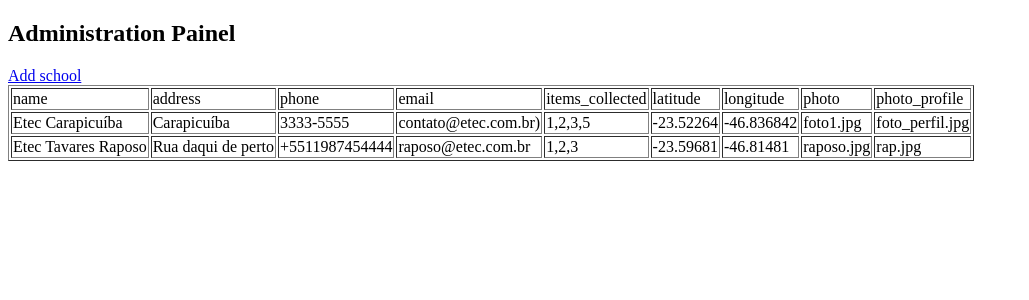
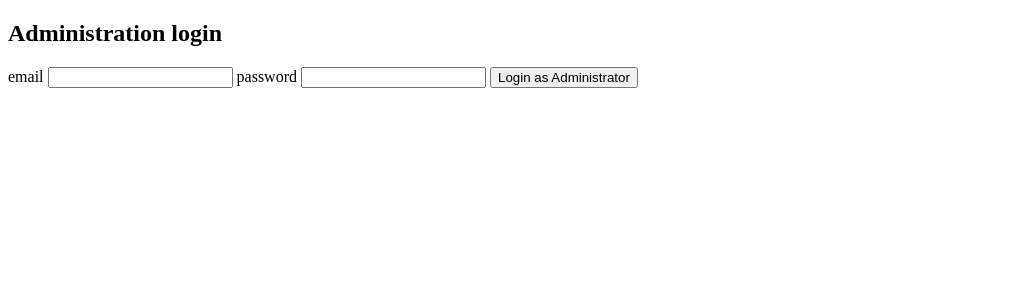
Before and after one commit to diegoflorenca/cs50-final-project, a Flask app: page /admin in a window 1280 px wide. Shown: the top 300 px of the page, without its empty margins (0-1029 px from the left). Run offline with Flask 2, Linux system fonts and the light colour scheme; data comes from the database, SQL or seed files in the repository.

Commit message:
create admin pages and routes

```diff
--- a/app.py
+++ b/app.py
@@ -1,7 +1,8 @@
-from flask import Flask, request, render_template, redirect
+from flask import Flask, request, render_template, redirect, session
 import sqlite3 as sql
 
 app = Flask(__name__)
+app.secret_key = 'dYfgd91s5xH6vc7f8ykj6E5465-HvT'
 
 DATABASE = './db/data.db'
 
@@ -24,10 +25,11 @@
             "SELECT * FROM `users` WHERE email = ?", [email])
         rows = cursor.fetchall()
         row = rows[0]
-        # Hash Password
+        # Need to Hash Password
         if row['password'] != password:
             msg = 'Password incorect, please try again.'
             return render_template('result.html', page='/login', text='Go Back', msg=msg)
+        session['userId'] = row['id']
         return redirect('/schools')
     else:
         return render_template('login.html')
@@ -61,69 +63,154 @@
 
 @app.route('/schools')
 def schools():
-    con = sql.connect(DATABASE)
-    con.row_factory = sql.Row
+    if 'userId' in session:
+        con = sql.connect(DATABASE)
+        con.row_factory = sql.Row
 
-    cursor = con.cursor()
-    cursor.execute('SELECT * FROM schools')
+        cursor = con.cursor()
+        cursor.execute('SELECT * FROM schools')
 
-    rows = cursor.fetchall()
-    return render_template('schools.html', rows=rows)
+        rows = cursor.fetchall()
+        return render_template('schools.html', rows=rows)
+    else:
+        return redirect('/login')
 
 
-@app.route('/school')
-def ong():
-    school = request.args.get('name')
-    return f"<h1>School page: {school} </h1> <a href='/donate?name=Etec%20Carapicuiba'>Donate</a>"
+@app.route('/school/<schoolId>')
+def ong(schoolId):
+    if 'userId' in session:
+        con = sql.connect(DATABASE)
+        con.row_factory = sql.Row
+
+        cursor = con.cursor()
+        cursor.execute('SELECT * FROM `schools` WHERE id=?', [schoolId])
+
+        rows = cursor.fetchall()
+        row = rows[0]
+
+        cursor.execute(
+            'SELECT * FROM `schools_items` WHERE `school_id`=?', [schoolId])
+        items = cursor.fetchall()
+        return render_template('school.html', row=row, items=items)
+    else:
+        return redirect('/login')
 
 
 @app.route('/donate')
 def donate():
-    school = request.args.get('name')
-    return f"<h1>Donate to {school} </h1> <a href='/schools'>schools</a>"
+    if 'userId' in session:
+        school = request.args.get('name')
+        return f"<h1>Donate to {school} </h1> <a href='/schools'>schools</a>"
+    else:
+        return redirect('/login')
 
 
-@app.route('/admin')
+@app.route('/admin', methods=['GET', 'POST'])
 def admin():
-    con = sql.connect(DATABASE)
-    con.row_factory = sql.Row
+    if request.method == 'POST':
+        email = request.form.get('email')
+        password = request.form.get('password')
 
-    cursor = con.cursor()
-    cursor.execute('SELECT * FROM schools')
+        con = sql.connect(DATABASE)
+        con.row_factory = sql.Row
+        cursor = con.cursor()
+        # TODO Create a field on database to identify an administrator!
+        cursor.execute(
+            "SELECT * FROM `users` WHERE email = ?", [email])
+        rows = cursor.fetchall()
+        row = rows[0]
+        # TODO Hash Password
+        if row['password'] != password:
+            msg = 'Password incorect, please try again.'
+            return render_template('result.html', page='/admin', text='Go Back', msg=msg)
+        session['userId'] = row['id']
+        session['isAdmin'] = True
+        return redirect('/admin')
+    else:
+        if 'isAdmin' in session:
+            con = sql.connect(DATABASE)
+            con.row_factory = sql.Row
 
-    rows = cursor.fetchall()
-    return render_template('admin/index.html', rows=rows)
+            cursor = con.cursor()
+            cursor.execute('SELECT * FROM `schools`')
+
+            rows = cursor.fetchall()
+            return render_template('admin/index.html', rows=rows)
+        else:
+            return render_template('admin/login.html')
 
 
 @app.route('/admin/add', methods=['POST', 'GET'])
 def add():
-    if request.method == 'POST':
+    if 'isAdmin' in session:
+        if request.method == 'POST':
+            try:
+                # teste with: request.form['name']
+                name = request.form['name']
+                address = request.form['address']
+                phone = request.form['phone']
+                email = request.form['email']
+                password = request.form['password']
+                longitude = request.form['longitude']
+                latitude = request.form['latitude']
+                photo = request.form['photo']
+                photo_profile = request.form['photo_profile']
+                items = request.form.getlist('items')
+
+                with sql.connect(DATABASE) as con:
+                    cursor = con.cursor()
+
+                    cursor.execute("INSERT INTO `schools` (name, address, phone, email, password, longitude, latitude, photo, photo_profile) VALUES (?,?,?,?,?,?,?,?,?)", (
+                        name, address, phone, email, password, longitude, latitude, photo, photo_profile))
+
+                    con.commit()
+
+                    schoolId = cursor.lastrowid
+
+                    for item in items:
+                        cursor.execute(
+                            "INSERT INTO `schools_items` (school_id, item_id) VALUES (?,?)", (schoolId, item))
+
+                    msg = 'School successfully added'
+            except:
+                con.rollback()
+                msg = 'Error in insert operation'
+            finally:
+                return render_template('result.html', page='/admin', text='Go Back', msg=msg)
+        else:
+            return render_template('admin/add_school.html')
+    else:
+        return redirect('/admin')
+
+
+@app.route('/admin/remove/<id>')
+def remove(id):
+    if 'isAdmin' in session:
         try:
-            name = request.form.get('name')
-            address = request.form.get('address')
-            phone = request.form.get('phone')
-            email = request.form.get('email')
-            items_collected = request.form.get('items_collected')
-            longitude = request.form.get('longitude')
-            latitude = request.form.get('latitude')
-            photo = request.form.get('photo')
-            photo_profile = request.form.get('photo_profile')
-
             with sql.connect(DATABASE) as con:
                 cursor = con.cursor()
 
-                cursor.execute("INSERT INTO `schools` (name, address, phone, email, items_collected, longitude, latitude, photo, photo_profile) VALUES (?,?,?,?,?,?,?,?,?)", (
-                    name, address, phone, email, items_collected, longitude, latitude, photo, photo_profile))
+                cursor.execute("DELETE FROM `schools` WHERE id = ?", [id])
+                cursor.execute(
+                    "DELETE FROM `schools_items` WHERE school_id = ?", [id])
 
                 con.commit()
-                msg = 'School successfully added'
+                msg = 'School successfully removed'
         except:
             con.rollback()
-            msg = 'Error in insert operation'
+            msg = 'Error in delete operation'
         finally:
             return render_template('result.html', page='/admin', text='Go Back', msg=msg)
     else:
-        return render_template('admin/add_school.html')
+        return redirect('/admin')
+
+
+@app.route('/logout')
+def logout():
+    session.pop('userId', None)
+    if 'isAdmin' in session:
+        session.pop('isAdmin', None)
+    return redirect('/login')
 
 
 if __name__ == '__main__':
--- a/templates/admin/index.html
+++ b/templates/admin/index.html
@@ -3,6 +3,7 @@
 <h2>Administration Painel</h2>
 
 <a href="/admin/add">Add school</a>
+<a href="/logout">Logout</a>
 
 <table border="1">
   <thead>
@@ -10,11 +11,12 @@
     <td>address</td>
     <td>phone</td>
     <td>email</td>
-    <td>items_collected</td>
+    <td>password</td>
     <td>latitude</td>
     <td>longitude</td>
     <td>photo</td>
     <td>photo_profile</td>
+    <td>--</td>
   </thead>
   {% for row in rows %}
   <tr>
@@ -22,11 +24,12 @@
     <td>{{ row['address'] }}</td>
     <td>{{ row['phone'] }}</td>
     <td>{{ row['email'] }}</td>
-    <td>{{ row['items_collected'] }}</td>
+    <td>{{ row['password'] }}</td>
     <td>{{ row['latitude'] }}</td>
     <td>{{ row['longitude'] }}</td>
     <td>{{ row['photo'] }}</td>
     <td>{{ row['photo_profile'] }}</td>
+    <td><a href="/admin/remove/{{ row['id'] }}">Remove</a></td>
   </tr>
   {% endfor %}
 </table>
--- /dev/null
+++ b/templates/admin/login.html
@@ -0,0 +1,12 @@
+{% extends "layout.html" %} {% block content %}
+<h2>Administration login</h2>
+<form action="/admin" method="POST">
+  <label for="email">email</label>
+  <input name="email" id="email" type="text" />
+
+  <label for="password">password</label>
+  <input name="password" id="password" type="text" />
+
+  <input type="submit" value="Login as Administrator" />
+</form>
+{% endblock %}
--- a/templates/schools.html
+++ b/templates/schools.html
@@ -5,6 +5,7 @@
 />
 {% endblock %} {% block content %}
 <h2>Find a school</h2>
+<a href="/logout">Logout</a>
 <div id="map" style="height: 250px"></div>
 
 {% endblock %} {% block javascript %}
@@ -47,7 +48,7 @@
     // It even opens up a popup when you click it!
     L.marker([school.latitude, school.longitude])
       .addTo(map)
-      .bindPopup(`<a href="/school?id=${school.id}">${school.name}</a>`)
+      .bindPopup(`<a href="/school/${school.id}">${school.name}</a>`)
       .openPopup();
 
     ('{% endfor %}');
```
Also changed, not shown: templates/admin/add_school.html (+54 -4 lines), templates/school.html (added, +9 -0 lines), db/data.db.
